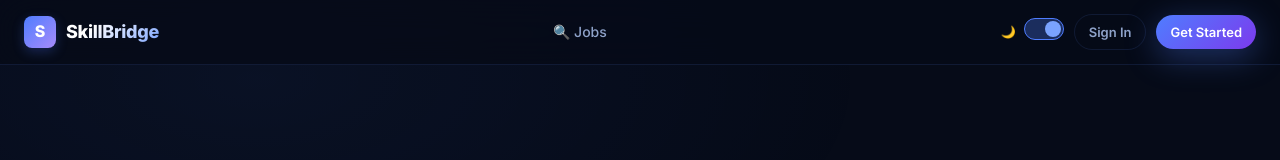
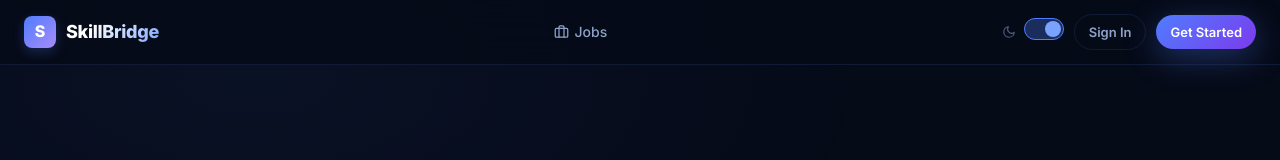
Before and after one commit to karmaboy1309/job-portal-platform, a React (Vite) app in the folder Frontend/: page / in a window 1280 px wide. Shown: the top 160 px of the page. Built offline with nearby package versions, Linux system fonts and the light colour scheme.

Commit message:
refactor(ui): modernize Navbar with clean SVG icons and accessible theme toggle

```diff
--- a/Frontend/src/components/Navbar.jsx
+++ b/Frontend/src/components/Navbar.jsx
@@ -2,6 +2,7 @@ import React, { useEffect, useState } from 'react';
 import { NavLink, useNavigate } from 'react-router-dom';
 import { useAuth } from '../context/AuthContext';
 import { getSavedJobIds } from '../services/jobService';
+import { BriefcaseIcon, DashboardIcon, BookmarkIcon, AddIcon, SunIcon, MoonIcon } from './Icons';
 
 const Navbar = () => {
   const { user, logout } = useAuth();
@@ -38,16 +39,20 @@ const Navbar = () => {
           <NavLink
             to="/jobs"
             className={({ isActive }) => `nav-link${isActive ? ' active' : ''}`}
+            style={{ display: 'inline-flex', alignItems: 'center', gap: 6 }}
           >
-            🔍 Jobs
+            <BriefcaseIcon size={15} />
+            <span>Jobs</span>
           </NavLink>
           {user && (
             <>
               <NavLink
                 to="/dashboard"
                 className={({ isActive }) => `nav-link${isActive ? ' active' : ''}`}
+                style={{ display: 'inline-flex', alignItems: 'center', gap: 6 }}
               >
-                📊 Dashboard
+                <DashboardIcon size={15} />
+                <span>Dashboard</span>
               </NavLink>
               {user.role === 'seeker' && (
                 <>
@@ -55,15 +60,18 @@ const Navbar = () => {
                     to="/my-applications"
                     className={({ isActive }) => `nav-link${isActive ? ' active' : ''}`}
                   >
-                    📋 My Applications
+                    My Applications
                   </NavLink>
                   {savedCount > 0 && (
                     <NavLink
                       to="/jobs"
                       className="nav-link"
                       title={`${savedCount} saved job${savedCount > 1 ? 's' : ''}`}
+                      style={{ display: 'inline-flex', alignItems: 'center', gap: 6 }}
                     >
-                      🔖 Saved <span className="badge badge-amber" style={{ fontSize: 11, padding: '1px 6px', marginLeft: 4 }}>{savedCount}</span>
+                      <BookmarkIcon size={14} />
+                      <span>Saved</span>
+                      <span className="badge badge-amber" style={{ fontSize: 11, padding: '1px 6px', marginLeft: 2 }}>{savedCount}</span>
                     </NavLink>
                   )}
                 </>
@@ -72,8 +80,10 @@ const Navbar = () => {
                 <NavLink
                   to="/create"
                   className={({ isActive }) => `nav-link${isActive ? ' active' : ''}`}
+                  style={{ display: 'inline-flex', alignItems: 'center', gap: 6 }}
                 >
-                  ✨ Post Job
+                  <AddIcon size={15} />
+                  <span>Post Job</span>
                 </NavLink>
               )}
             </>
@@ -84,12 +94,15 @@ const Navbar = () => {
         <div className="navbar-right">
           {/* Dark mode toggle */}
           <div className="theme-toggle-wrap">
-            <span className="toggle-label">{dark ? '🌙' : '☀️'}</span>
+            <span className="toggle-label" style={{ display: 'inline-flex', alignItems: 'center' }}>
+              {dark ? <MoonIcon size={14} /> : <SunIcon size={14} />}
+            </span>
             <label className="toggle-switch">
               <input
                 type="checkbox"
                 checked={dark}
                 onChange={e => setDark(e.target.checked)}
+                aria-label="Toggle dark mode"
               />
               <span className="toggle-track" />
             </label>
```
